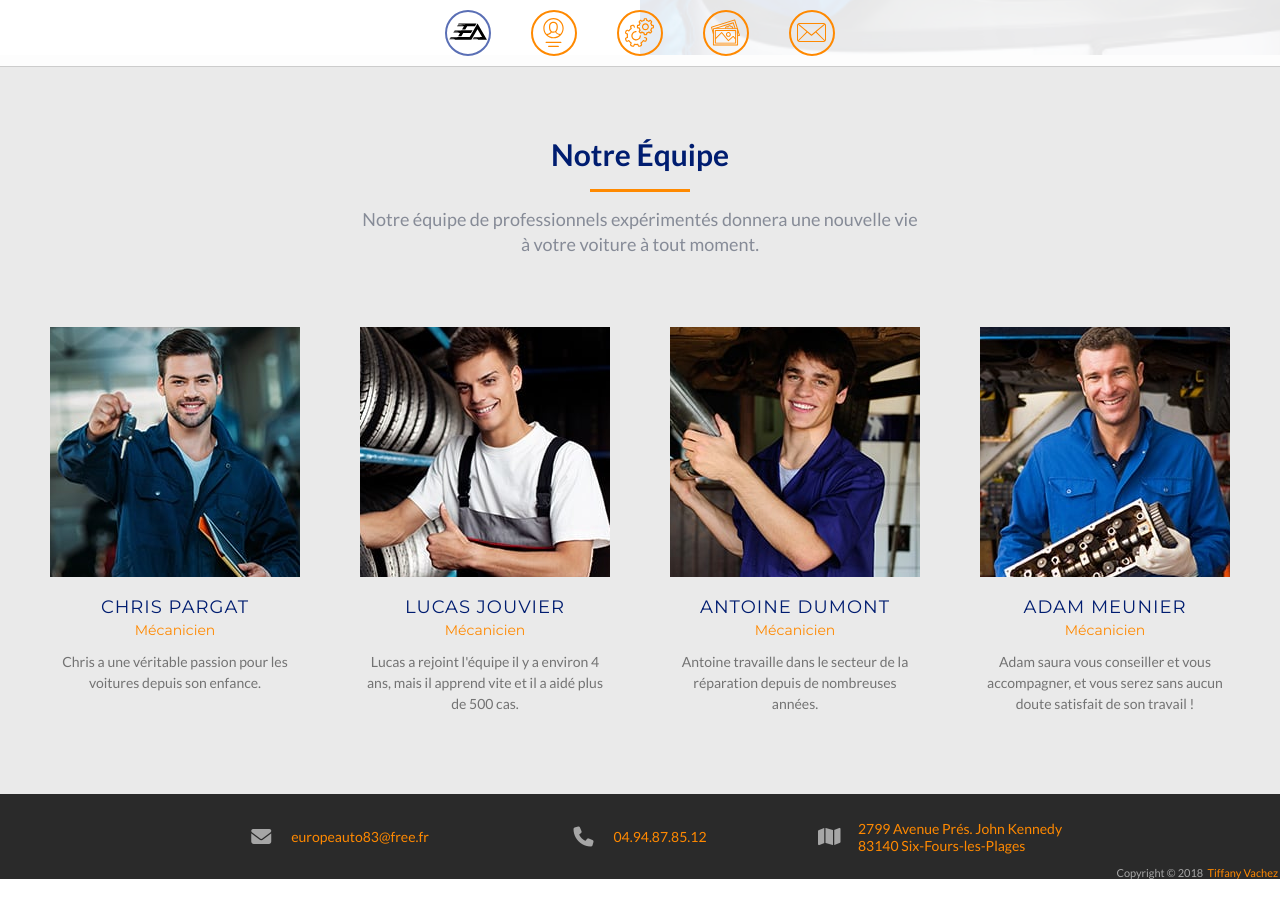
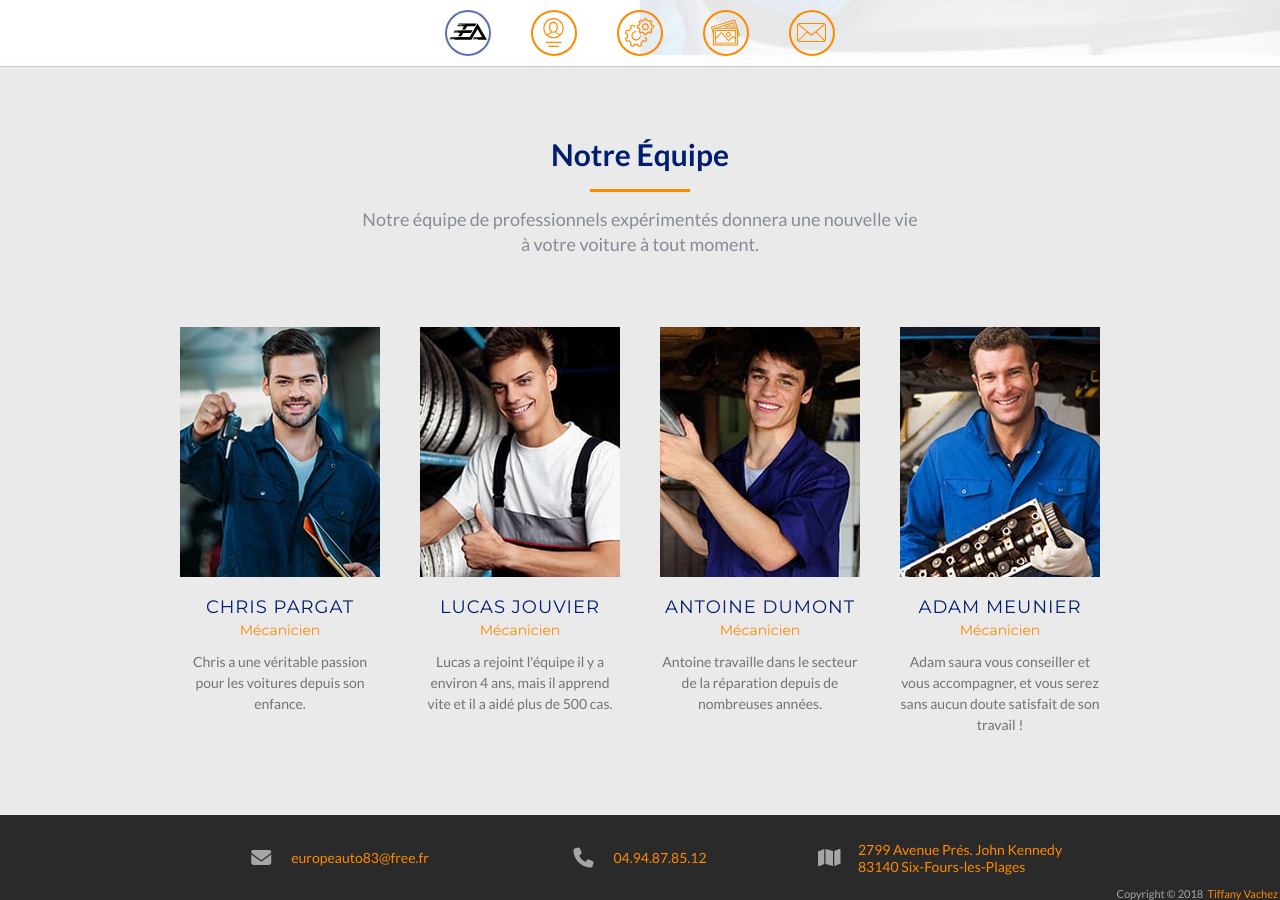
Before and after one commit to bloodstorms/europe-auto-carrosserie, a Jekyll site: the page built from presentation.html, in a window 1280 px wide and 900 px high, scrolled down 1117 px. Built offline with Jekyll 4.4.1, drawn with Linux system fonts in a browser that asks for light colours; nearby versions of some CDN libraries; library files that are not in the unit come from our copies; before the commit the page ends 1996 px from its top, so only the background shows below that.

Commit message:
fix tablet version

```diff
--- a/_assets/scss/_presentation.scss
+++ b/_assets/scss/_presentation.scss
@@ -231,6 +231,10 @@
   width: 250px;
   margin: 0 30px;
 
+  @include respond-to(tablet-landscape) {
+    width: 200px;
+    margin: 0 20px;
+  }
   @include respond-to(phone) {
     margin-bottom: 50px;
   }
--- a/assets/stylesheets/application.css
+++ b/assets/stylesheets/application.css
@@ -427,6 +427,10 @@ input[type=search] {
 .block-team__person-block {
   width: 250px;
   margin: 0 30px; }
+  @media screen and (orientation: landscape) and (min-device-width: 768px) and (max-device-width: 1024px) {
+    .block-team__person-block {
+      width: 200px;
+      margin: 0 20px; } }
   @media screen and (max-width: 768px) {
     .block-team__person-block {
       margin-bottom: 50px; } }
```
